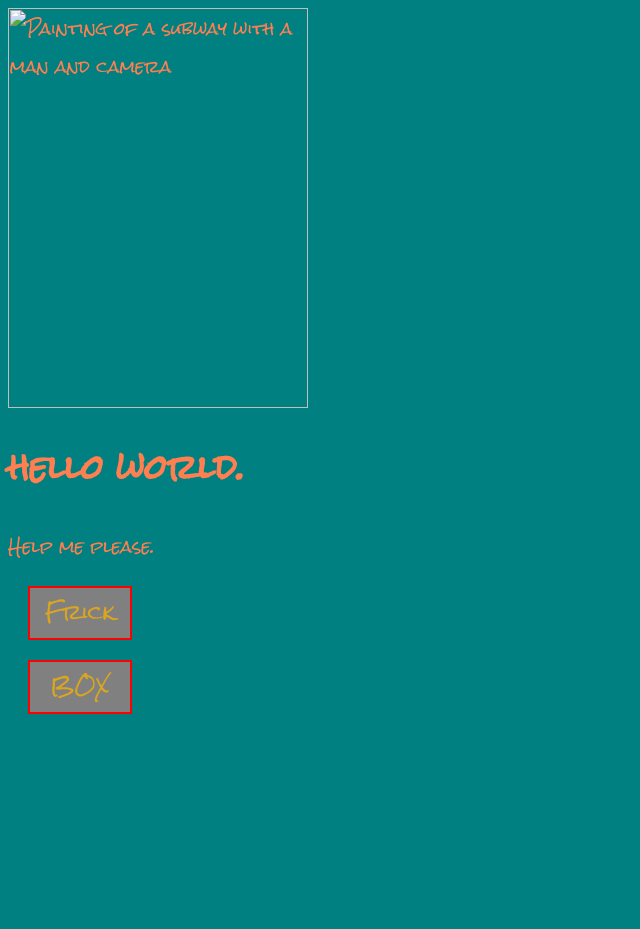
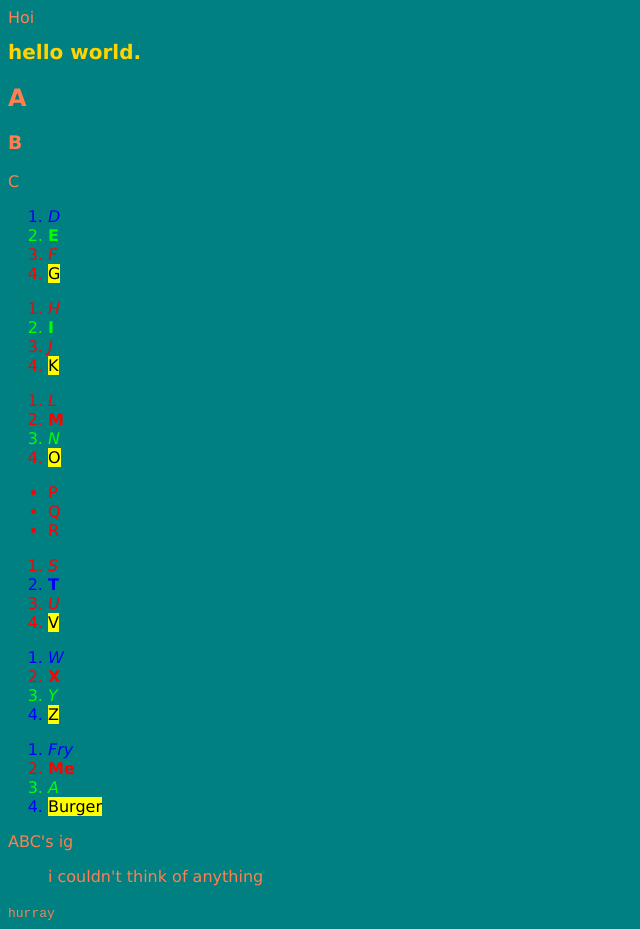
Before and after one commit to CarnivorousSmile/Digital-media, a plain HTML site: page index.html in a window 1280 px wide. Shown: the whole page, without its empty margins (0-640 px from the left). Before the commit the page ends 800 px from the top, so only its background shows below. Drawn offline with Linux system fonts and the light colour scheme.

Commit message:
Update index.html

```diff
--- a/index.html
+++ b/index.html
@@ -1,77 +1,92 @@
-<doctype html>
+<!doctype html>
 
-    <html>
-
+<html lang="en">Hoi
 <head>
-        <meta>
-        <link rel="preconnect" href="https://fonts.googleapis.com">
-        <link rel="preconnect" href="https://fonts.gstatic.com" crossorigin>
-        <link href="https://fonts.googleapis.com/css2?family=Rock+Salt&display=swap" rel="stylesheet">
-        <title>my index page</title>
+    <meta charset="utf-8">
+    <title>Text page</title>
     <style>
         body {
             background: teal;
-                color: coral;
+            color:coral;
         }
+        h1 {
+        color: #FFD400;
+        font-size: 20px;
+        }
+        li {color: #f00; }
+        .bob {color: #00f; }
 
+        #tom { color: #0f0; }
+    </style>
+    <style>
         body {
-                font-family: "Rock Salt", cursive;
-                font-weight: 400;
-                font-style: normal;
-            }
-
-            ul {
-                margin-left: 0;
-                padding-left: 0;
-                list-style-type: none;
-            }
-
-            a {
-                color: goldenrod;
-                text-decoration: none;
-                font-size: 20px;
-                transition: 2s font-size, 1s color;
-                display: block;
-                background: grey;
-                width: 100px;
-                height: 50px;
-                margin: 20px;
-                border: 2px solid red;
-                text-align: center;
-                box-shadow: 0 0 0 transparent;
-                transition: .5s box-shadow, .5s border-radius;
-
-            }
-
-            a:hover {
-                color: coral;
-                text-decoration: underline;
-                text-transform: uppercase;
-                font-size: 28px;
-                box-shadow: 0 5px 10px black;
-            }
-
-            a:active {
-                background: green;
-                color: white;
+            font-family:'Lucida Sans', 'Lucida Sans Regular', 'Lucida Grande', 'Lucida Sans Unicode', Geneva, Verdana, sans-serif;
         }
     </style>
-
+    <!--#1a0101 #FFD400 (other colors in code color names)-->
 
 </head>
 
 <body>
-        <img src="Images/Cursed-copy.jpg" alt="Painting of a subway with a man and camera" width="300" height="400" />
     <h1>hello world.</h1>
-        <p>Help me please.</p>
+    <h2>A</h2>
+    <h3>B</h3>
+    <p>C</p>
+
+    <!--Frick frack-->
+
+    <ol>
+        <li class="bob"> <i>D</i></li>
+        <li id="tom"><b>E</b></li>
+        <li><em>F</em></li>
+        <li><mark>G</mark></li>
+    </ol>
+
+    <ol>
+        <li><i>H</i></li>
+        <li id="tom"><b>I</b></li>
+        <li><em>J</em></li>
+        <li><mark>K</mark></li>
+    </ol>
+
+    <ol>
+        <li><i>L</i></li>
+        <li><b>M</b></li>
+        <li id="tom"><em>N</em></li>
+        <li><mark>O</mark></li>
+    </ol>
+
     <ul>
-            <li>
-                <p><a href="Frick.html">Frick</a></p>
-            </li>
-            <li>
-                <p><a href="boxes.html">BOX</a></p>
-            </li>
+        <li>P</li>
+        <li>Q</li>
+        <li>R</li>
     </ul>
+
+    <ol>
+        <li><i>S</i></li>
+        <li class="bob"><b>T</b></li>
+        <li><em>U</em></li>
+        <li><mark>V</mark></li>
+    </ol>
+
+    <ol>
+        <li class="bob"><i>W</i></li>
+        <li><b>X</b></li>
+        <li id="tom"><em>Y</em></li>
+        <li class="bob"><mark>Z</mark></li>
+    </ol>
+
+    <ol>
+        <li class="bob"><i>Fry</i></li>
+        <li><b>Me</b></li>
+        <li id="tom"><em>A</em></li>
+        <li class="bob"><mark>Burger</mark></li>
+    </ol>
+
+    <p>ABC's ig</p>
+
+    <blockquote>i couldn't think of anything</blockquote>
+    <code>hurray</code>
 </body>
 
 </html>
```
Lines whose indentation alone changed are shown as unchanged.
